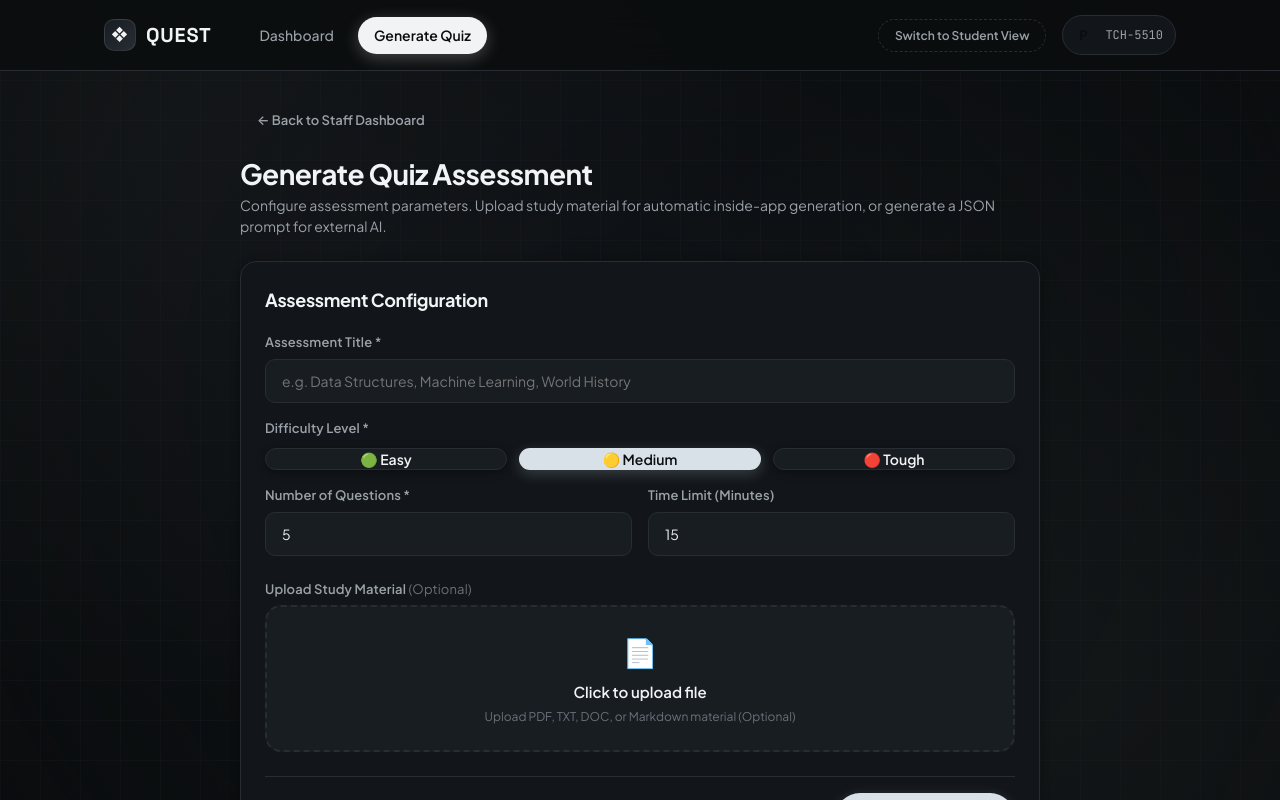
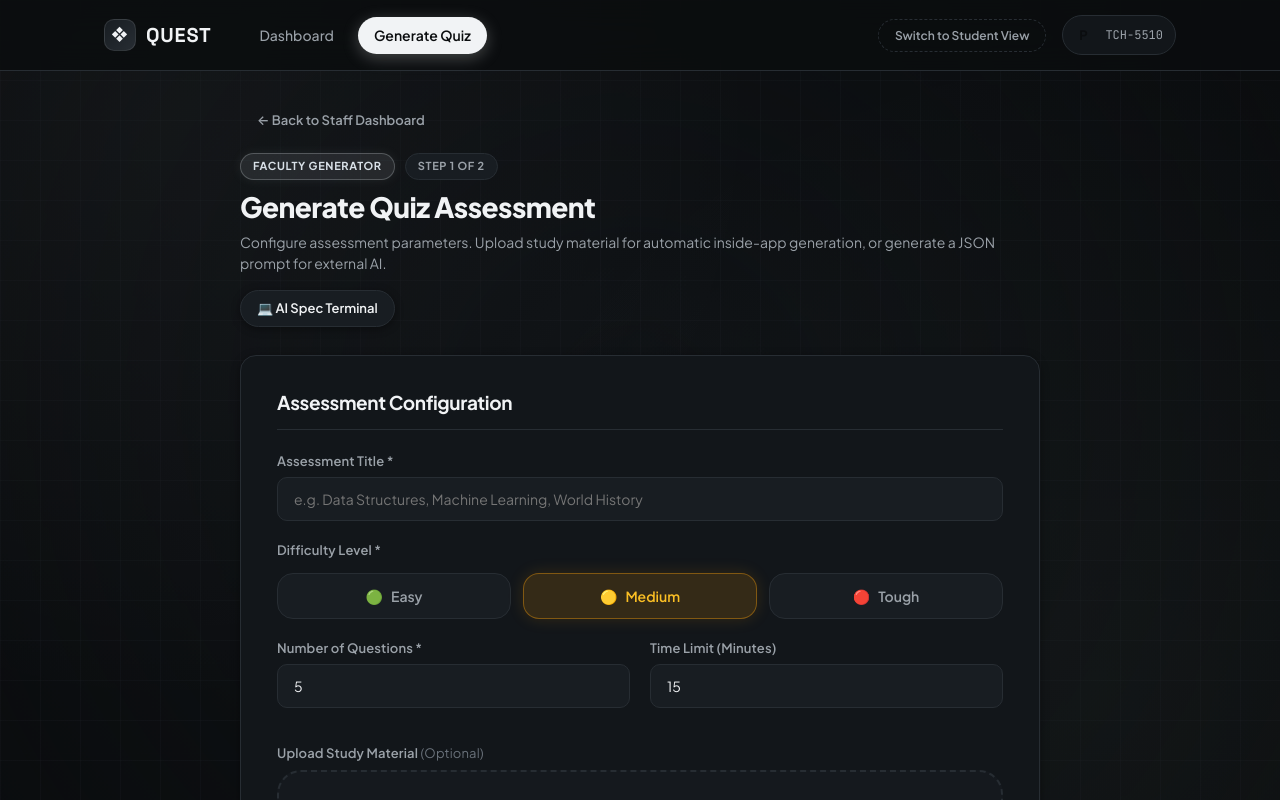
Before and after one commit to sowmiya07-alt/QUEST, a React (Vite) app: page /staff/quiz/create in a window 1280 px wide. Shown: the top 800 px of the page. Built offline with nearby package versions, Linux system fonts and the light colour scheme; no server answers.

Commit message:
Enhance Generate Quiz Assessment form with difficulty pill glow selectors and interactive study material dropzone

```diff
--- a/src/pages/CreateQuiz.jsx
+++ b/src/pages/CreateQuiz.jsx
@@ -1,5 +1,5 @@
 import React, { useState } from "react";
-import { useNavigate } from "react-router-dom";
+import { useNavigate, Link } from "react-router-dom";
 import { useAuth } from "../context/AuthContext";
 import Navbar from "../components/Navbar";
 
@@ -69,7 +69,6 @@ export default function CreateQuiz() {
 
         addQuiz(newQuiz);
         setIsProcessing(false);
-        // Direct to Quiz Generated Page (verify, modify, assign, download)
         navigate(`/staff/quiz/${newQuiz.id}/preview`);
       }, 1000);
     } else {
@@ -91,7 +90,6 @@ export default function CreateQuiz() {
     setParseError("");
     try {
       let parsed = JSON.parse(pastedJson);
-      // If array wrapper
       if (Array.isArray(parsed)) {
         parsed = { questions: parsed };
       }
@@ -123,7 +121,6 @@ export default function CreateQuiz() {
       };
 
       addQuiz(newQuiz);
-      // Direct to Quiz Generated Page
       navigate(`/staff/quiz/${newQuiz.id}/preview`);
     } catch (err) {
       setParseError("Invalid JSON structure: " + err.message);
@@ -142,19 +139,32 @@ export default function CreateQuiz() {
           ← Back to Staff Dashboard
         </button>
 
-        <div style={{ marginBottom: "24px" }}>
-          <h1 style={{ fontSize: "28px" }}>Generate Quiz Assessment</h1>
-          <p style={{ color: "var(--color-text-secondary)", fontSize: "14px" }}>
+        <div style={{ display: "flex", justifyContent: "space-between", alignItems: "center", marginBottom: "28px", flexWrap: "wrap", gap: "16px" }}>
+          <div>
+            <div style={{ display: "flex", alignItems: "center", gap: "10px", marginBottom: "6px" }}>
+              <span className="badge badge-accent">Faculty Generator</span>
+              <span className="badge badge-neutral">Step 1 of 2</span>
+            </div>
+            <h1 style={{ fontSize: "28px", fontWeight: "800", letterSpacing: "-0.02em" }}>Generate Quiz Assessment</h1>
+            <p style={{ color: "var(--color-text-secondary)", fontSize: "14px", marginTop: "4px" }}>
               Configure assessment parameters. Upload study material for automatic inside-app generation, or generate a JSON prompt for external AI.
             </p>
           </div>
+          <div>
+            <Link to="/staff/quiz/create/terminal" className="btn btn-secondary btn-sm">
+              💻 AI Spec Terminal
+            </Link>
+          </div>
+        </div>
 
         {!showPromptStep ? (
-          <form onSubmit={handleGenerateClick} className="card">
-            <h3 style={{ fontSize: "18px", marginBottom: "20px" }}>Assessment Configuration</h3>
+          <form onSubmit={handleGenerateClick} className="card" style={{ padding: "32px 36px" }}>
+            <h3 style={{ fontSize: "19px", fontWeight: "700", marginBottom: "22px", borderBottom: "1px solid var(--color-border)", paddingBottom: "12px" }}>
+              Assessment Configuration
+            </h3>
 
             {/* Title */}
-            <div className="form-group">
+            <div className="form-group" style={{ marginBottom: "20px" }}>
               <label className="label">Assessment Title *</label>
               <input
                 className="input"
@@ -167,25 +177,29 @@ export default function CreateQuiz() {
             </div>
 
             {/* Difficulty Pills */}
-            <div className="form-group">
+            <div className="form-group" style={{ marginBottom: "20px" }}>
               <label className="label">Difficulty Level *</label>
-              <div style={{ display: "flex", gap: "12px", marginTop: "4px" }}>
-                {["Easy", "Medium", "Tough"].map((level) => (
+              <div className="difficulty-pill-group">
+                {[
+                  { id: "Easy", icon: "🟢", label: "Easy", class: "easy" },
+                  { id: "Medium", icon: "🟡", label: "Medium", class: "medium" },
+                  { id: "Tough", icon: "🔴", label: "Tough", class: "tough" }
+                ].map((item) => (
                   <button
-                    key={level}
+                    key={item.id}
                     type="button"
-                    className={`btn ${difficulty === level ? "btn-primary" : "btn-secondary"}`}
-                    onClick={() => setDifficulty(level)}
-                    style={{ flex: 1 }}
+                    className={`difficulty-pill ${difficulty === item.id ? `active ${item.class}` : ""}`}
+                    onClick={() => setDifficulty(item.id)}
                   >
-                    {level === "Easy" ? "🟢 Easy" : level === "Medium" ? "🟡 Medium" : "🔴 Tough"}
+                    <span>{item.icon}</span>
+                    <span>{item.label}</span>
                   </button>
                 ))}
               </div>
             </div>
 
             {/* Grid for Questions Count & Time Limit */}
-            <div style={{ display: "grid", gridTemplateColumns: "1fr 1fr", gap: "16px" }}>
+            <div style={{ display: "grid", gridTemplateColumns: "1fr 1fr", gap: "20px", marginBottom: "20px" }}>
               <div className="form-group">
                 <label className="label">Number of Questions *</label>
                 <input
@@ -214,20 +228,11 @@ export default function CreateQuiz() {
             </div>
 
             {/* Optional File Upload Material */}
-            <div className="form-group" style={{ marginTop: "8px" }}>
+            <div className="form-group" style={{ marginBottom: "24px" }}>
               <label className="label">
                 Upload Study Material <span style={{ color: "var(--color-text-muted)", fontWeight: "normal" }}>(Optional)</span>
               </label>
-              <div
-                style={{
-                  border: "2px dashed var(--color-border)",
-                  borderRadius: "var(--radius-md)",
-                  padding: "24px",
-                  textAlign: "center",
-                  background: "var(--color-elevated)",
-                  cursor: "pointer"
-                }}
-              >
+              <div className="upload-dropzone">
                 <input
                   type="file"
                   id="material-upload"
@@ -235,41 +240,55 @@ export default function CreateQuiz() {
                   accept=".txt,.pdf,.doc,.docx,.md,.json"
                   style={{ display: "none" }}
                 />
-                <label htmlFor="material-upload" style={{ cursor: "pointer" }}>
-                  <div style={{ fontSize: "28px", marginBottom: "8px" }}>📄</div>
                 {file ? (
+                  <div className="uploaded-file-pill">
+                    <div className="uploaded-file-info">
+                      <span className="file-icon">📄</span>
                       <div>
-                      <strong style={{ color: "var(--color-accent)" }}>{file.name}</strong>
-                      <p style={{ fontSize: "12px", color: "var(--color-text-secondary)", marginTop: "4px" }}>
-                        {(file.size / 1024).toFixed(1)} KB — Uploaded material ready for in-app generation
-                      </p>
+                        <div className="file-name">{file.name}</div>
+                        <div className="file-meta">{(file.size / 1024).toFixed(1)} KB • Material ready for generation</div>
+                      </div>
+                    </div>
+                    <button
+                      type="button"
+                      className="btn btn-ghost btn-sm remove-file-btn"
+                      onClick={(e) => {
+                        e.stopPropagation();
+                        setFile(null);
+                        setFileContent("");
+                      }}
+                    >
+                      ✕ Remove
+                    </button>
                   </div>
                 ) : (
-                    <div>
-                      <span style={{ fontWeight: "600", color: "var(--color-text-primary)" }}>
+                  <label htmlFor="material-upload" style={{ cursor: "pointer", display: "block" }}>
+                    <div style={{ fontSize: "32px", marginBottom: "8px" }}>📄</div>
+                    <span style={{ fontWeight: "700", color: "var(--color-text-primary)", fontSize: "15px" }}>
                       Click to upload file
                     </span>
-                      <p style={{ fontSize: "12px", color: "var(--color-text-muted)", marginTop: "4px" }}>
+                    <p style={{ fontSize: "13px", color: "var(--color-text-secondary)", marginTop: "4px" }}>
                       Upload PDF, TXT, DOC, or Markdown material (Optional)
                     </p>
-                    </div>
+                  </label>
                 )}
-                </label>
               </div>
             </div>
 
-            <div style={{ marginTop: "24px", paddingTop: "16px", borderTop: "1px solid var(--color-border)", display: "flex", justifyContent: "space-between", alignItems: "center" }}>
-              <span style={{ fontSize: "13px", color: "var(--color-text-secondary)" }}>
-                {file ? "⚡ In-App AI generation mode (Material attached)" : "🤖 External AI JSON Prompt mode (No material)"}
+            <div style={{ marginTop: "24px", paddingTop: "20px", borderTop: "1px solid var(--color-border)", display: "flex", justifyContent: "space-between", alignItems: "center", flexWrap: "wrap", gap: "16px" }}>
+              <div style={{ display: "flex", alignItems: "center", gap: "8px" }}>
+                <span className={`badge ${file ? "badge-success" : "badge-neutral"}`} style={{ fontSize: "11px" }}>
+                  {file ? "⚡ IN-APP GENERATION MODE" : "🤖 EXTERNAL AI PROMPT MODE"}
                 </span>
+              </div>
               <button type="submit" className="btn btn-primary btn-lg" disabled={isProcessing}>
-                {isProcessing ? "Generating Quiz..." : "Generate Quiz →"}
+                {isProcessing ? "Generating Quiz..." : "Generate Quiz Assessment →"}
               </button>
             </div>
           </form>
         ) : (
           /* BRANCH B: JSON PROMPT & PASTE MODAL / SECTION */
-          <div className="card">
+          <div className="card" style={{ padding: "32px 36px" }}>
             <div style={{ display: "flex", justifyContent: "space-between", alignItems: "center", marginBottom: "16px" }}>
               <div>
                 <span className="badge badge-accent">External AI Prompt Workflow</span>
--- a/src/styles/ui.css
+++ b/src/styles/ui.css
@@ -139,6 +139,116 @@
   40%, 60% { transform: translate3d(4px, 0, 0); }
 }
 
+/* Difficulty Level Pills */
+.difficulty-pill-group {
+  display: flex;
+  gap: 12px;
+  margin-top: 6px;
+}
+
+.difficulty-pill {
+  flex: 1;
+  height: 46px;
+  display: flex;
+  align-items: center;
+  justify-content: center;
+  gap: 8px;
+  background: var(--color-elevated);
+  border: 1px solid var(--color-border);
+  border-radius: var(--radius-md);
+  color: var(--color-text-secondary);
+  font-size: 14px;
+  font-weight: 600;
+  cursor: pointer;
+  transition: all 200ms ease;
+}
+
+.difficulty-pill:hover {
+  border-color: rgba(255, 255, 255, 0.2);
+  color: var(--color-text-primary);
+}
+
+.difficulty-pill.active.easy {
+  background: rgba(16, 185, 129, 0.15);
+  border-color: rgba(16, 185, 129, 0.4);
+  color: #34D399;
+  box-shadow: 0 0 16px rgba(16, 185, 129, 0.15);
+}
+
+.difficulty-pill.active.medium {
+  background: rgba(245, 158, 11, 0.15);
+  border-color: rgba(245, 158, 11, 0.4);
+  color: #FBBF24;
+  box-shadow: 0 0 16px rgba(245, 158, 11, 0.15);
+}
+
+.difficulty-pill.active.tough {
+  background: rgba(239, 68, 68, 0.15);
+  border-color: rgba(239, 68, 68, 0.4);
+  color: #F87171;
+  box-shadow: 0 0 16px rgba(239, 68, 68, 0.15);
+}
+
+/* Upload Dropzone Container */
+.upload-dropzone {
+  border: 2px dashed var(--color-border);
+  border-radius: var(--radius-lg);
+  padding: 28px 24px;
+  text-align: center;
+  background: rgba(24, 29, 34, 0.6);
+  cursor: pointer;
+  transition: all 200ms ease;
+  position: relative;
+}
+
+.upload-dropzone:hover {
+  border-color: var(--color-accent);
+  background: rgba(24, 29, 34, 0.9);
+  box-shadow: 0 0 20px rgba(217, 225, 232, 0.05);
+}
+
+.uploaded-file-pill {
+  display: flex;
+  align-items: center;
+  justify-content: space-between;
+  background: rgba(217, 225, 232, 0.08);
+  border: 1px solid rgba(217, 225, 232, 0.2);
+  border-radius: var(--radius-md);
+  padding: 12px 18px;
+  text-align: left;
+}
+
+.uploaded-file-info {
+  display: flex;
+  align-items: center;
+  gap: 14px;
+}
+
+.file-icon {
+  font-size: 26px;
+}
+
+.file-name {
+  font-weight: 700;
+  font-size: 14px;
+  color: var(--color-text-primary);
+}
+
+.file-meta {
+  font-size: 12px;
+  color: var(--color-text-secondary);
+  margin-top: 2px;
+}
+
+.remove-file-btn {
+  font-size: 12px !important;
+  color: var(--color-danger) !important;
+}
+
+.remove-file-btn:hover {
+  background: rgba(217, 168, 168, 0.15) !important;
+}
+
 /* Cards & Containers */
 .card {
   background: var(--color-surface);
```
Lines whose indentation alone changed are shown as unchanged.
